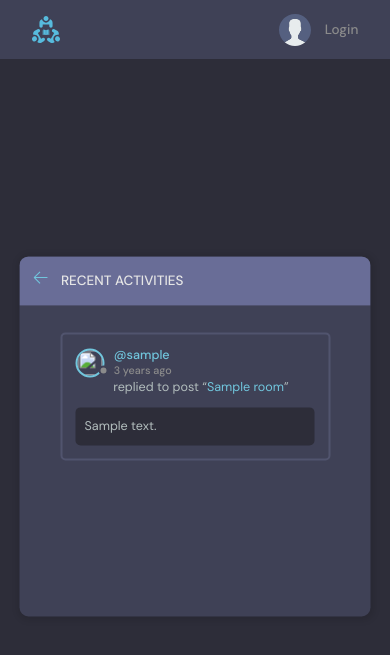
After one commit to Vladyslav-Davydenko/StudyBud, a Django app: page /activity in a window 390 px wide. The commit adds this page. Shown: the top 655 px of the page. Run offline with Django 4.2, Linux system fonts and the light colour scheme; tables that the repository leaves empty hold one stand-in row (values such as "Sample post").

Commit message:
Optimisation for mobile devices (Adding Activity and topics page)

```diff
--- /dev/null
+++ b/base/templates/base/activity.html
@@ -0,0 +1,64 @@
+{% extends 'main.html' %}
+
+{% block content %}
+<main class="layout">
+  <div class="container">
+    <div class="layout__box">
+      <div class="layout__boxHeader">
+        <div class="layout__boxTitle">
+          <a href="{% url 'home' %}">
+            <svg version="1.1" xmlns="http://www.w3.org/2000/svg" width="32" height="32" viewBox="0 0 32 32">
+              <title>arrow-left</title>
+              <path
+                d="M13.723 2.286l-13.723 13.714 13.719 13.714 1.616-1.611-10.96-10.96h27.625v-2.286h-27.625l10.965-10.965-1.616-1.607z">
+              </path>
+              </path>
+            </svg>
+          </a>
+          <h3>Recent Activities</h3>
+        </div>
+      </div>
+
+      <div class="activities-page layout__body">
+
+        {% for message in room_messages %}
+        <div class="activities__box">
+          <div class="activities__boxHeader roomListRoom__header">
+            <a href="{% url 'profile' message.user.id %}" class="roomListRoom__author">
+              <div class="avatar avatar--small">
+                <img src="{{message.user.avatar.url}}" />
+              </div>
+              <p>
+                @{{message.user}}
+                <span>{{message.created|timesince}} ago</span>
+              </p>
+            </a>
+
+            {% if request.user == message.user %}
+            <div class="roomListRoom__actions">
+              <a href="{% url 'delete-message' message.id %}">
+                <svg version="1.1" xmlns="http://www.w3.org/2000/svg" width="32" height="32" viewBox="0 0 32 32">
+                  <title>remove</title>
+                  <path
+                    d="M27.314 6.019l-1.333-1.333-9.98 9.981-9.981-9.981-1.333 1.333 9.981 9.981-9.981 9.98 1.333 1.333 9.981-9.98 9.98 9.98 1.333-1.333-9.98-9.98 9.98-9.981z">
+                  </path>
+                </svg>
+              </a>
+            </div>
+            {% endif %}
+
+          </div>
+          <div class="activities__boxContent">
+            <p>replied to post “<a href="{% url 'room' message.room.id %}">{{message.room}}</a>”</p>
+            <div class="activities__boxRoomContent">
+              {{message.body}}
+            </div>
+          </div>
+        </div>
+        {% endfor %}
+
+      </div>
+    </div>
+  </div>
+</main>
+{% endblock content %}
--- a/base/templates/base/delete.html
+++ b/base/templates/base/delete.html
@@ -6,7 +6,7 @@
         <div class="layout__box">
             <div class="layout__boxHeader">
                 <div class="layout__boxTitle">
-                    <a href="{% url 'home' %}">
+                    <a href="{{request.META.HTTP_REFERER}}">
                         <svg version="1.1" xmlns="http://www.w3.org/2000/svg" width="32" height="32"
                             viewBox="0 0 32 32">
                             <title>arrow-left</title>
--- a/base/templates/base/home.html
+++ b/base/templates/base/home.html
@@ -25,8 +25,8 @@
           </label>
         </form>
         <div class="mobile-menuItems">
-          <a class="btn btn--main btn--pill" href="{% url 'home' %}">Browse Topics</a>
-          <a class="btn btn--main btn--pill" href="{% url 'home' %}">Recent Activities</a>
+          <a class="btn btn--main btn--pill" href="{% url 'topics' %}">Browse Topics</a>
+          <a class="btn btn--main btn--pill" href="{% url 'activity' %}">Recent Activities</a>
         </div>
       </div>
 
--- a/base/templates/base/login_register.html
+++ b/base/templates/base/login_register.html
@@ -17,8 +17,8 @@
         <form class="form" action="" method="POST">
           {% csrf_token %}
           <div class="form__group form__group">
-            <label for="room_name">Email</label>
-            <input id="username" name="email" type="email" placeholder="e.g. dennis_ivy@email.com" />
+            <label for="room_name">Username</label>
+            <input id="username" name="username" type="username" />
           </div>
           <div class=" form__group">
             <label for="password">Password</label>
--- a/base/urls.py
+++ b/base/urls.py
@@ -18,4 +18,6 @@ urlpatterns = [
     path('delete-room/<str:pk>/', views.deleteRoom, name="delete-room"),
 
     path('delete-message/<str:pk>', views.deleteMessage, name="delete-message"),
+    path('topics', views.topicsPage, name="topics"),
+    path('activity', views.activityPage, name="activity"),
 ]
--- a/base/views.py
+++ b/base/views.py
@@ -184,3 +184,14 @@ def updateUser(request, pk):
 
     context = {"form": form}
     return render(request, 'base/update-user.html', context)
+
+def topicsPage(request):
+    topics = Topic.objects.all()
+    context = {"topics": topics}
+    return render(request, "base/topics.html", context)
+
+
+def activityPage(request):
+    messages = Message.objects.all()
+    context = {"room_messages": messages}
+    return render(request, "base/activity.html", context)
```
Also changed, not shown: base/templates/base/topics.html (added, +50 -0 lines), 2 other files.
